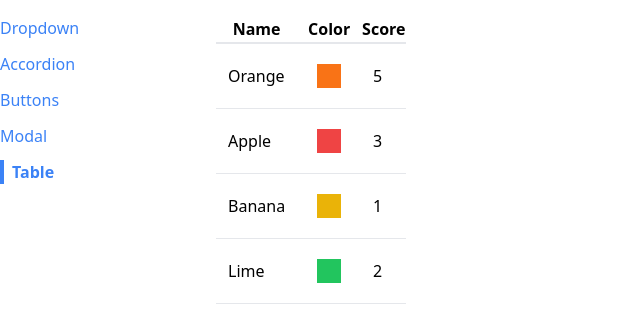
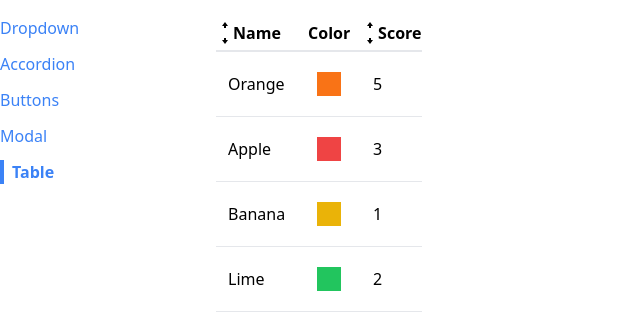
Before and after one commit to MikeBlackwood/react-components-practice, a React (Create React App) app: page /table in a window 1280 px wide. Shown: the top 330 px of the page, without its empty margins (0-640 px from the left). Built offline with nearby package versions, Linux system fonts and the light colour scheme.

Commit message:
added sort logic for table

```diff
--- /dev/null
+++ b/src/components/SortableTable.js
@@ -0,0 +1,104 @@
+import Table from "./Table";
+import {useState} from "react";
+import {GoArrowSmallDown, GoArrowSmallUp } from "react-icons/go";
+
+const SortableTable = (props) => {
+    const [sortOrder , setSortOrder ] = useState(null);
+    const [sortedBy, setSortedBy] = useState(null);
+
+    const { config ,data } = props;
+
+
+    const handleClick = (label) =>
+    {
+        if(sortedBy && label !== sortedBy)
+        {
+            setSortOrder('asc');
+            setSortedBy(label);
+            return
+        }
+        if (sortOrder === null)
+        {
+            setSortOrder('asc');
+            setSortedBy(label);
+        } else if (sortOrder === "asc")
+        {
+            setSortOrder('desc');
+            setSortedBy(label);
+        }
+        else if (sortOrder === "desc")
+        {
+            setSortOrder(null);
+            setSortedBy(null);
+        }
+    }
+
+    let sortedData = data;
+    if(sortedBy && sortedBy)
+    {
+        const {sortValue} = config.find((column) => column.label === sortedBy)
+        sortedData = [...data].sort((a,b) => {
+            const valueA = sortValue(a);
+            const valueB = sortValue(b);
+
+            const reverseOrder = sortOrder === 'asc'? 1: -1;
+
+            if (typeof valueA === 'string') {
+                return valueA.localeCompare(valueB) * reverseOrder;
+            }
+            else
+            {
+                return (valueA  - valueB) * reverseOrder;
+            }
+        })
+
+    }
+
+    const getIcons = (label, sortBy, sortOrder) => {
+        if (label !== sortBy){
+            return <div>
+                <GoArrowSmallUp/>
+                <GoArrowSmallDown/>
+            </div>
+        }
+        if (sortOrder === null)
+        { return <div>
+            <GoArrowSmallUp/>
+            <GoArrowSmallDown/>
+        </div>
+
+        }
+        else if (sortOrder === 'asd')
+        {
+            return <div>
+                <GoArrowSmallUp/>
+            </div>
+        }
+        else if (sortOrder === 'desc')
+        {
+            return <div>
+                <GoArrowSmallDown/>
+            </div>
+        }
+
+    }
+    const newConfig = config.map((column) => {
+        if (!column.sortValue){
+            return column;
+        }
+        return {...column, header: () => (
+            <th className='cursor-pointer hover:bg-gray-50' onClick={ () => handleClick(column.label)}>
+                <div className='flex items-center'>
+                {getIcons(column.label, sortedBy,sortOrder)}
+                {column.label}
+                </div>
+            </th>)
+        }
+    })
+
+    return <div>
+        <Table {...props} config={newConfig} data={sortedData}/>
+    </div>
+}
+
+export default SortableTable;
--- a/src/components/Table.js
+++ b/src/components/Table.js
@@ -1,8 +1,13 @@
+import {Fragment} from "react";
 
 
 const Table = ({data, config, keyFn}) => {
 
     const renderedHeaders = config.map((column) => {
+        if (column.header)
+        {
+            return <Fragment key={column.label}>{column.header()}</Fragment>
+        }
         return <th key={column.label}>{column.label}</th>
     })
     const renderedRows = data.map((rowData) => {
--- a/src/pages/TablePage.js
+++ b/src/pages/TablePage.js
@@ -1,4 +1,4 @@
-import Table from "../components/Table";
+import SortableTable from "../components/SortableTable";
 
 
 const TablePage = () => {
@@ -9,13 +9,13 @@
         {name: 'Lime', color : 'bg-green-500', score: 2}
     ]
     const config = [
-        {label: 'Name', render: (fruit) => fruit.name},
+        {label: 'Name', render: (fruit) => fruit.name, sortValue: (fruit) => fruit.name},
         {label: 'Color', render: (fruit) => <div className={`p-3 m-2 ${fruit.color}`}></div>},
-        {label: 'Score', render: (fruit) => fruit.score}
+        {label: 'Score', render: (fruit) => fruit.score, sortValue: (fruit) => fruit.score}
     ]
 
     const keyFN = (fruit) => fruit.name;
-    return <Table data={data} config={config} keyFn={keyFN}></Table>
+    return <SortableTable data={data} config={config} keyFn={keyFN}></SortableTable>
 }
 
 export default TablePage;
```
